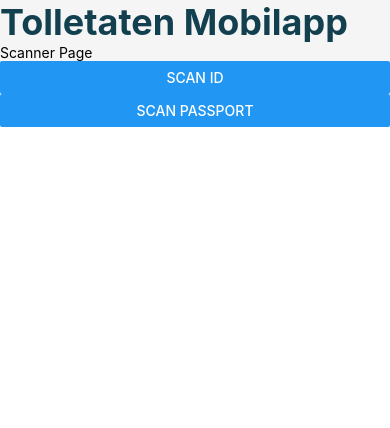
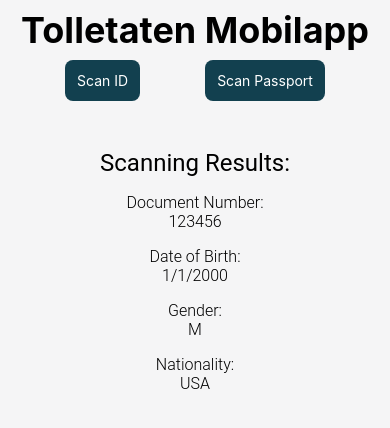
Before and after one commit to bekk/toll-id-scanner, a React Native app: screen / in a window 390 px wide. Shown: the top 428 px of the page. Built offline with nearby package versions, Linux system fonts and the light colour scheme.

Commit message:
display some fields from scanning

```diff
--- a/App.tsx
+++ b/App.tsx
@@ -10,7 +10,7 @@ import {SafeAreaView, Text, View} from 'react-native';
 import {theme} from './src/styles/themes';
 import ScannerPage from './src/screens/ScannerPage';
 
-const ThemeContext = React.createContext(theme);
+export const ThemeContext = React.createContext(theme);
 
 const App = () => {
   return (
@@ -24,7 +24,10 @@ const MainComponent = () => {
   const themeFromContext = useContext(ThemeContext);
 
   return (
-    <View style={{backgroundColor: themeFromContext.colors.background}}>
+    <View
+      style={{
+        backgroundColor: themeFromContext.colors.background,
+      }}>
       <SafeAreaView>
         <ThemedComponent />
       </SafeAreaView>
@@ -43,9 +46,11 @@ const ThemedComponent = () => {
       }}>
       <Text
         style={{
-          color: themeFromContext.colors.primary,
+          margin: themeFromContext.spacing.s,
+          textAlign: 'center',
           fontSize: themeFromContext.textVariants.header.fontSize,
           fontWeight: themeFromContext.textVariants.header.fontWeight,
+          color: themeFromContext.textVariants.header.color,
         }}>
         Tolletaten Mobilapp
       </Text>
--- a/src/screens/ScannerPage.tsx
+++ b/src/screens/ScannerPage.tsx
@@ -1,20 +1,130 @@
-import React from 'react';
-import {View, Text, Button} from 'react-native';
+import React, {useContext, useState} from 'react';
+import {View, Text, Button, Touchable, TouchableOpacity} from 'react-native';
 import {scanId, scanPassport} from '../utils/BlinkIdScanner';
+import {ThemeContext} from '../../App';
 
 const ScannerPage = () => {
+  const themeFromContext = useContext(ThemeContext);
+
+  type ScanningResult = {
+    mrzResult: {
+      documentNumber: string;
+      dateOfBirth: {
+        day: number;
+        month: number;
+        year: number;
+      };
+      gender: string;
+      nationality: string;
+      // Add other properties as needed
+    };
+    // Add other properties as needed
+  };
+
+  const initialDummyData = {
+    mrzResult: {
+      documentNumber: '123456',
+      dateOfBirth: {
+        day: 1,
+        month: 1,
+        year: 2000,
+      },
+      gender: 'M',
+      nationality: 'USA',
+    },
+    // Add other properties as needed
+  };
+  const [scanningResults, setScanningResults] = useState<
+    ScanningResult[] | null
+  >([initialDummyData]);
+
   const handleScanId = async () => {
     const scanResult = await scanId();
+    setScanningResults(scanResult);
   };
   const handleScanPassport = async () => {
     const scanResult = await scanPassport();
+    setScanningResults(scanResult);
   };
+  console.log(scanningResults);
 
   return (
-    <View>
-      <Text>Scanner Page</Text>
-      <Button title="Scan ID" onPress={handleScanId} />
-      <Button title="Scan Passport" onPress={handleScanPassport} />
+    <View style={{backgroundColor: themeFromContext.colors.background}}>
+      <View
+        style={{
+          flexDirection: 'row',
+          justifyContent: 'space-evenly',
+        }}>
+        <TouchableOpacity
+          style={themeFromContext.buttonStyles.primaryButton}
+          onPress={handleScanId}>
+          <Text
+            style={{
+              color: themeFromContext.buttonStyles.primaryButton.textColor,
+            }}>
+            Scan ID
+          </Text>
+        </TouchableOpacity>
+        <TouchableOpacity
+          style={themeFromContext.buttonStyles.primaryButton}
+          onPress={handleScanPassport}>
+          <Text
+            style={{
+              color: themeFromContext.buttonStyles.primaryButton.textColor,
+            }}>
+            Scan Passport
+          </Text>
+        </TouchableOpacity>
+      </View>
+      {scanningResults && (
+        <View
+          style={{
+            margin: themeFromContext.spacing.xl,
+          }}>
+          <View
+            style={{margin: themeFromContext.spacing.s, alignItems: 'center'}}>
+            <Text style={themeFromContext.textVariants.secondaryHeader}>
+              Scanning Results:
+            </Text>
+          </View>
+
+          <View
+            style={{margin: themeFromContext.spacing.s, alignItems: 'center'}}>
+            <Text style={themeFromContext.textVariants.body}>
+              Document Number:
+            </Text>
+            <Text style={themeFromContext.textVariants.body}>
+              {scanningResults[0].mrzResult.documentNumber}
+            </Text>
+          </View>
+
+          <View
+            style={{margin: themeFromContext.spacing.s, alignItems: 'center'}}>
+            <Text style={themeFromContext.textVariants.body}>
+              Date of Birth:
+            </Text>
+            <Text style={themeFromContext.textVariants.body}>
+              {`${scanningResults[0].mrzResult.dateOfBirth.day}/${scanningResults[0].mrzResult.dateOfBirth.month}/${scanningResults[0].mrzResult.dateOfBirth.year}`}
+            </Text>
+          </View>
+
+          <View
+            style={{margin: themeFromContext.spacing.s, alignItems: 'center'}}>
+            <Text style={themeFromContext.textVariants.body}>Gender:</Text>
+            <Text style={themeFromContext.textVariants.body}>
+              {scanningResults[0].mrzResult.gender}
+            </Text>
+          </View>
+
+          <View
+            style={{margin: themeFromContext.spacing.s, alignItems: 'center'}}>
+            <Text style={themeFromContext.textVariants.body}>Nationality:</Text>
+            <Text style={themeFromContext.textVariants.body}>
+              {scanningResults[0].mrzResult.nationality}
+            </Text>
+          </View>
+        </View>
+      )}
     </View>
   );
 };
--- a/src/styles/themes.ts
+++ b/src/styles/themes.ts
@@ -1,4 +1,4 @@
-import {TextStyle, ViewStyle} from 'react-native';
+import {TextStyle} from 'react-native';
 
 const palette = {
   tollmorkebla: '#12404F',
@@ -14,10 +14,17 @@ const palette = {
   lightgrey: '#f5f5f6',
 };
 
+interface ButtonStyles {
+  backgroundColor: string;
+  textColor: string;
+  padding: number;
+  borderRadius: number;
+}
 interface Theme {
   colors: Record<string, string>;
   spacing: Record<string, number>;
   textVariants: Record<string, TextStyle>;
+  buttonStyles: Record<string, ButtonStyles>;
 }
 
 export const theme: Theme = {
@@ -40,10 +47,29 @@ export const theme: Theme = {
       fontSize: 36,
       fontWeight: 'bold',
     },
+    secondaryHeader: {
+      fontFamily: 'Roboto',
+      fontSize: 24,
+      fontWeight: 'normal',
+    },
     body: {
       fontFamily: 'Roboto',
       fontSize: 16,
       fontWeight: '300',
+    },
+  },
+  buttonStyles: {
+    primaryButton: {
+      backgroundColor: palette.tollmorkebla, // Use your defined color from the palette
+      textColor: 'white',
+      padding: 12, // Adjust padding as needed
+      borderRadius: 8, // Adjust border radius as needed
+    },
+    secondaryButton: {
+      backgroundColor: 'white',
+      textColor: palette.tollturkis, // Use your defined color from the palette
+      padding: 12, // Adjust padding as needed
+      borderRadius: 8, // Adjust border radius as needed
     },
   },
 };
--- a/src/utils/BlinkIdScanner.js
+++ b/src/utils/BlinkIdScanner.js
@@ -10,7 +10,6 @@ const licenseKey = Platform.select({
 export async function scanId() {
   try {
     const idRecognizer = new BlinkIDReactNative.BlinkIdMultiSideRecognizer();
-    const passportRecognizer = new BlinkIDReactNative.PassportRecognizer();
 
     const scanningResults = await BlinkIDReactNative.BlinkID.scanWithCamera(
       new BlinkIDReactNative.BlinkIdOverlaySettings(),
@@ -18,9 +17,16 @@ export async function scanId() {
       licenseKey,
     );
 
-    console.log('scanningResults', scanningResults);
+    const isValid =
+      scanningResults[0].resultState ===
+      BlinkIDReactNative.RecognizerResultState.valid
+        ? scanningResults
+        : null;
+
+    return isValid;
   } catch (error) {
     console.error('Scanning failed', error);
+    return null;
   }
 }
 
@@ -33,8 +39,16 @@ export async function scanPassport() {
       new BlinkIDReactNative.RecognizerCollection([passportRecognizer]),
       licenseKey,
     );
-    console.log('scanningResults', scanningResults);
+
+    const isValid =
+      scanningResults[0].resultState ===
+      BlinkIDReactNative.RecognizerResultState.valid
+        ? scanningResults
+        : null;
+
+    return isValid;
   } catch (error) {
     console.error('Scanning failed', error);
+    return null;
   }
 }
```
